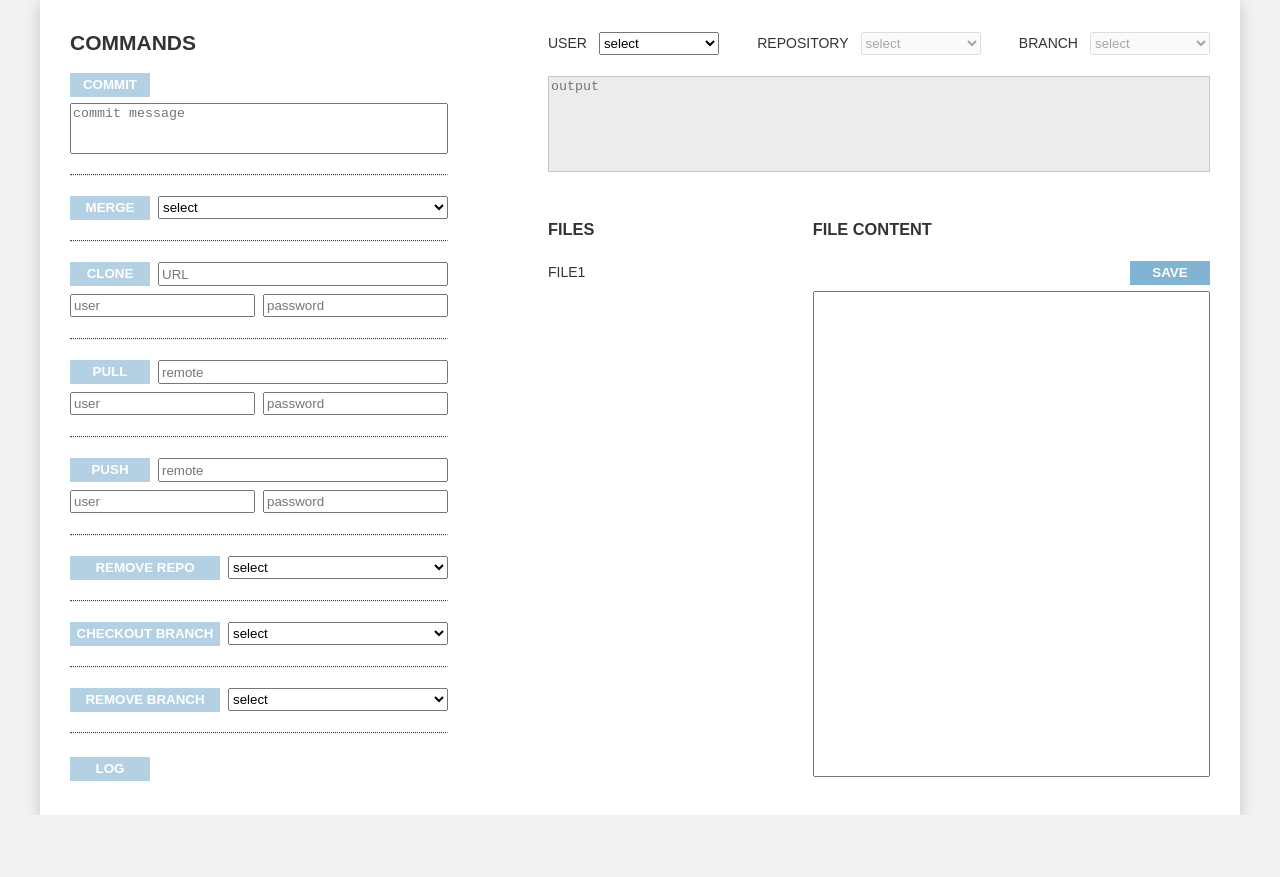
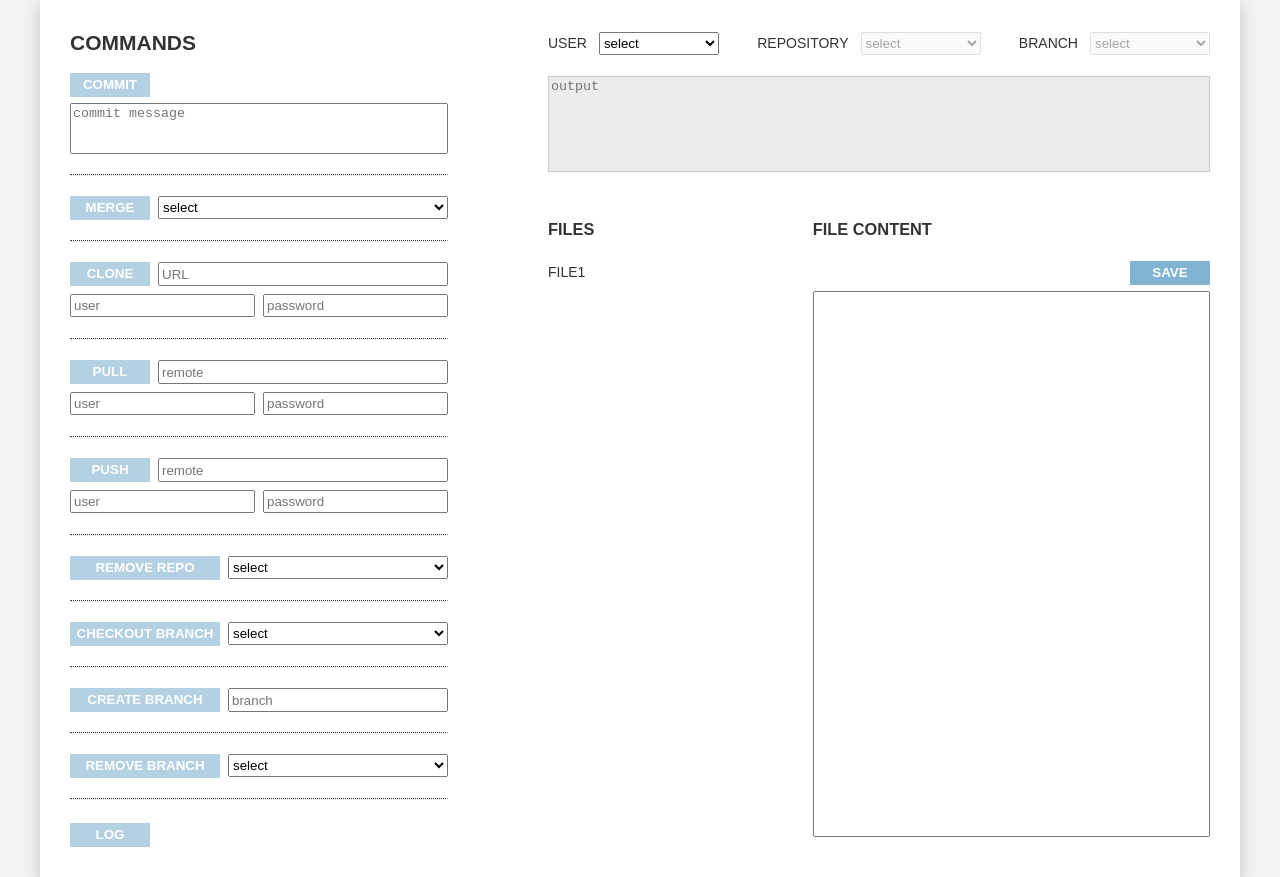
Before and after one commit to ujent/go-git-app, a React (Create React App) app in the folder app/: page / in a window 1280 px wide. Before the commit the page ends 815 px from the top, so only its background shows below. Built offline with nearby package versions, Linux system fonts and the light colour scheme.

Commit message:
Add create branch component, fix log

```diff
--- a/app/src/App.js
+++ b/app/src/App.js
@@ -28,7 +28,7 @@ const App = props => {
               <div className="file-content-buttons">
                 <button type="button" className="button">Save</button>
               </div>
-              <textarea rows="32"></textarea>
+              <textarea rows="36"></textarea>
             </div>
           </section>
         </div>
--- a/app/src/actions.js
+++ b/app/src/actions.js
@@ -136,6 +136,7 @@ export function switchBranch(name) {
             () => {
                 dispatch(setCurrentBranch(name));
                 dispatch(getRepoFiles(settings.user, settings.repo, name));
+                dispatch(showMessage("Success"));
             },
             err => {
                 dispatch(showError(err));
@@ -213,13 +214,13 @@ export function log() {
 
         api.log(settings.user, settings.repo, settings.branch).then(
             rs => {
-                let res
+                let res = ''
                 rs.commits.forEach(function (el) {
                     res = res + `commit ${el.hash}
-                    Author: ${el.author ? el.author.name : ''} ${el.author ? el.author.email : ''}
-                    Date: ${el.date}
-                    Msg: ${el.msg}
-                        `
+Author: ${el.author ? el.author.name : ''} ${el.author ? el.author.email : ''}
+Date: ${el.date}
+Msg: ${el.msg}
+\n`
                 });
 
                 dispatch(showMessage(res))
--- a/app/src/components/Commands.js
+++ b/app/src/components/Commands.js
@@ -7,6 +7,7 @@ import Pull from "./commands/Pull"
 import Push from "./commands/Push"
 import RemoveRepo from "./commands/RemoveRepo"
 import CheckoutBranch from "./commands/CheckoutBranch"
+import CreateBranch from "./commands/CreateBranch"
 import RemoveBranch from "./commands/RemoveBranch"
 import Log from "./commands/Log"
 
@@ -27,7 +28,8 @@ const Commands = props => {
                 <Pull action={props.handlePull} isAvailable={isBaseAvailable} />
                 <Push action={props.handlePush} isAvailable={isBaseAvailable} />
                 <RemoveRepo action={props.handleRemoveRepo} repositories={repositories} isAvailable={currentUser !== ""} />
-                <CheckoutBranch action={props.handleCheckoutBranch} branches={branches} isAvailable={canCheckoutBranch} />
+                <CheckoutBranch action={props.handleCheckoutBranch} branches={branches} currentBranch={currentBranch} isAvailable={canCheckoutBranch} />
+                <CreateBranch action={props.handleCheckoutBranch} branches={branches} isAvailable={canCheckoutBranch} />
                 <RemoveBranch action={props.handleRemoveBranch} branches={branches} isAvailable={canRemoveBranch} />
                 <Log action={props.handleLog} isAvailable={isBaseAvailable} />
             </ul>
--- a/app/src/components/commands/CheckoutBranch.js
+++ b/app/src/components/commands/CheckoutBranch.js
@@ -15,6 +15,10 @@ export default class CheckoutBranch extends Component {
 
         const branchOptions = this.props.branches.map(
             opt => {
+                if (opt === this.props.currentBranch) {
+                    return '';
+                }
+
                 return (
                     <option key={opt} value={opt}>{opt}</option>
                 );
--- /dev/null
+++ b/app/src/components/commands/CreateBranch.js
@@ -0,0 +1,41 @@
+import React, { Component } from 'react';
+import '../../App.css';
+
+export default class CreateBranch extends Component {
+    constructor(props) {
+        super(props);
+
+        this.state = {
+            branch: ''
+        }
+    }
+
+    render() {
+        const isAvailable = this.props.isAvailable && this.state.branch;
+
+        const onCreateClick = () => {
+            this.props.action(this.state.branch);
+
+            this.setState({
+                branch: ''
+            });
+        }
+
+        const onBranchChange = (e) => {
+            this.setState({
+                branch: e.target.value
+            });
+        }
+
+        return (
+            <li className="command-block">
+                <div className="command-block-content">
+                    <button type="button" className="button medium-button" disabled={!isAvailable} onClick={onCreateClick} >Create branch</button>
+                    <input type="text" placeholder="branch" className="command-block-input" value={this.state.branch} onChange={onBranchChange} />
+                </div>
+                <hr></hr>
+            </li>
+        );
+    }
+
+}
```
Also changed, not shown: 2 other files (tests, documents, lock files or other folders).
